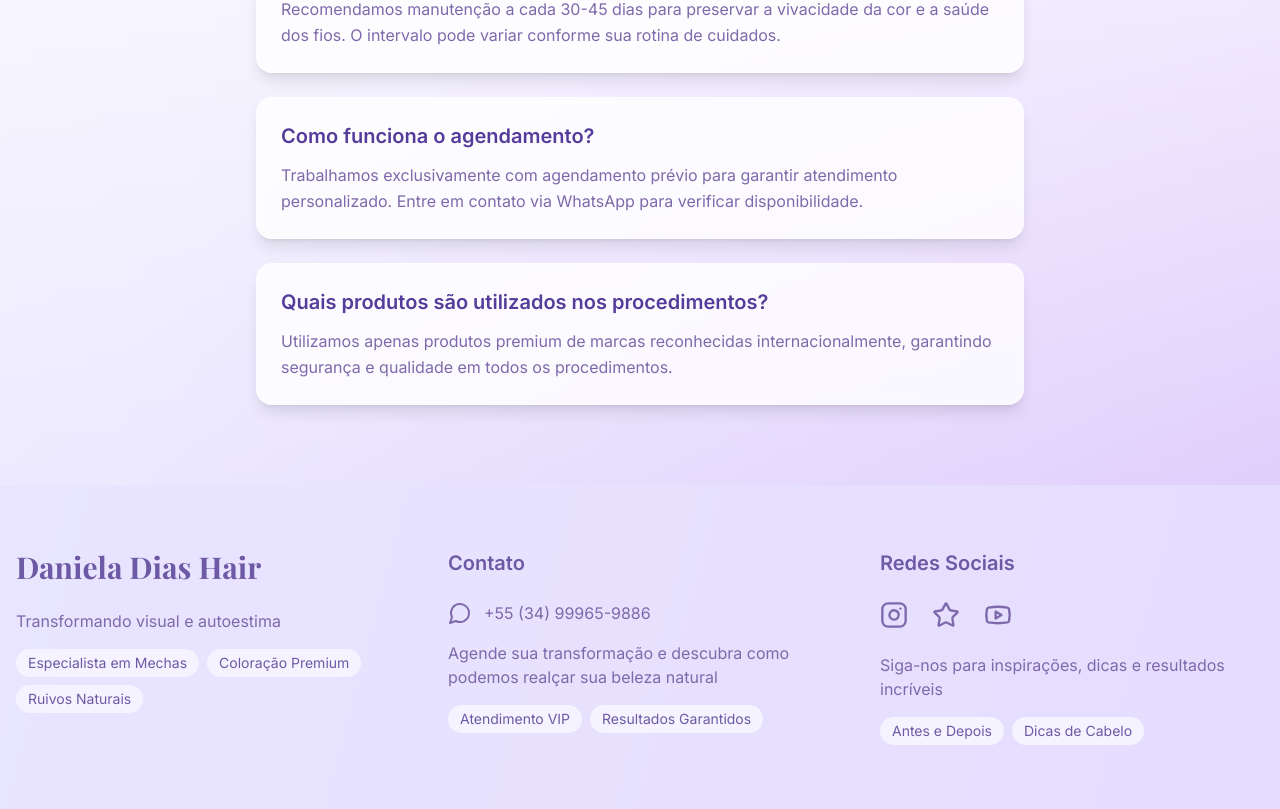
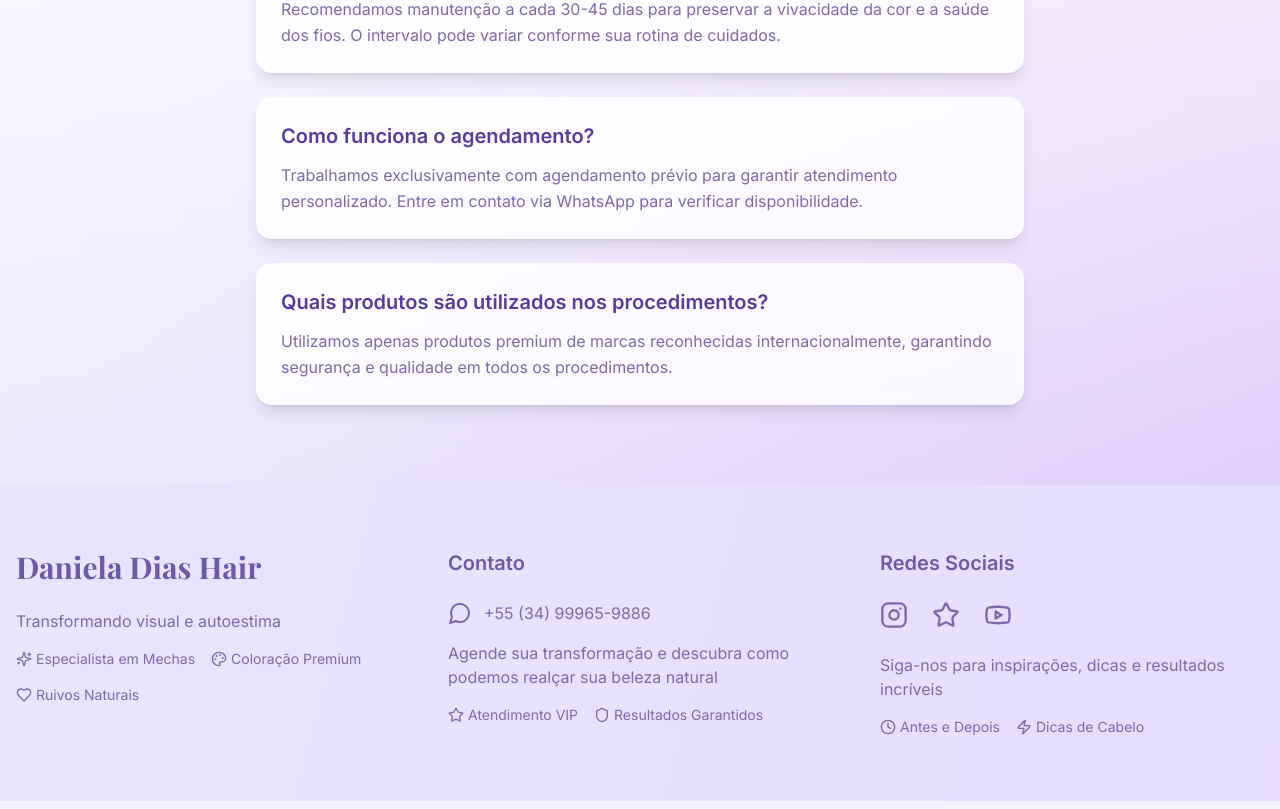
Before and after one commit to afp-danieladiashais-v1/pfalisson-gmail, a React (Vite) app: page / in a window 1280 px wide. Shown: the part 3991-4800 px from the top of the page. Built offline with nearby package versions, Linux system fonts and the light colour scheme.

Commit message:
Refactor: Update keyword styles
Updated keyword styles across the application. Removed background from keywords and integrated icons directly.

```diff
--- a/src/components/Footer.tsx
+++ b/src/components/Footer.tsx
@@ -1,5 +1,5 @@
 
-import { Instagram, Star, Youtube, MessageCircle } from "lucide-react";
+import { Instagram, Star, Youtube, MessageCircle, Sparkles, Palette, Shield, Heart, Clock, Zap } from "lucide-react";
 
 const Footer = () => {
   return (
@@ -9,10 +9,19 @@ const Footer = () => {
           <div>
             <h3 className="text-3xl font-serif font-bold text-primary-600 mb-6">Daniela Dias Hair</h3>
             <p className="text-primary-500 mb-4">Transformando visual e autoestima</p>
-            <div className="flex flex-wrap gap-2">
-              <span className="text-sm bg-primary-50 text-primary-600 px-3 py-1 rounded-full">Especialista em Mechas</span>
-              <span className="text-sm bg-primary-50 text-primary-600 px-3 py-1 rounded-full">Coloração Premium</span>
-              <span className="text-sm bg-primary-50 text-primary-600 px-3 py-1 rounded-full">Ruivos Naturais</span>
+            <div className="flex flex-wrap gap-4">
+              <div className="flex items-center gap-1 text-primary-500">
+                <Sparkles className="w-4 h-4" />
+                <span className="text-sm">Especialista em Mechas</span>
+              </div>
+              <div className="flex items-center gap-1 text-primary-500">
+                <Palette className="w-4 h-4" />
+                <span className="text-sm">Coloração Premium</span>
+              </div>
+              <div className="flex items-center gap-1 text-primary-500">
+                <Heart className="w-4 h-4" />
+                <span className="text-sm">Ruivos Naturais</span>
+              </div>
             </div>
           </div>
           <div>
@@ -29,9 +38,15 @@ const Footer = () => {
             <p className="text-primary-500 mt-4">
               Agende sua transformação e descubra como podemos realçar sua beleza natural
             </p>
-            <div className="flex flex-wrap gap-2 mt-4">
-              <span className="text-sm bg-primary-50 text-primary-600 px-3 py-1 rounded-full">Atendimento VIP</span>
-              <span className="text-sm bg-primary-50 text-primary-600 px-3 py-1 rounded-full">Resultados Garantidos</span>
+            <div className="flex flex-wrap gap-4 mt-4">
+              <div className="flex items-center gap-1 text-primary-500">
+                <Star className="w-4 h-4" />
+                <span className="text-sm">Atendimento VIP</span>
+              </div>
+              <div className="flex items-center gap-1 text-primary-500">
+                <Shield className="w-4 h-4" />
+                <span className="text-sm">Resultados Garantidos</span>
+              </div>
             </div>
           </div>
           <div>
@@ -50,9 +65,15 @@ const Footer = () => {
             <p className="text-primary-500">
               Siga-nos para inspirações, dicas e resultados incríveis
             </p>
-            <div className="flex flex-wrap gap-2 mt-4">
-              <span className="text-sm bg-primary-50 text-primary-600 px-3 py-1 rounded-full">Antes e Depois</span>
-              <span className="text-sm bg-primary-50 text-primary-600 px-3 py-1 rounded-full">Dicas de Cabelo</span>
+            <div className="flex flex-wrap gap-4 mt-4">
+              <div className="flex items-center gap-1 text-primary-500">
+                <Clock className="w-4 h-4" />
+                <span className="text-sm">Antes e Depois</span>
+              </div>
+              <div className="flex items-center gap-1 text-primary-500">
+                <Zap className="w-4 h-4" />
+                <span className="text-sm">Dicas de Cabelo</span>
+              </div>
             </div>
           </div>
         </div>
```
